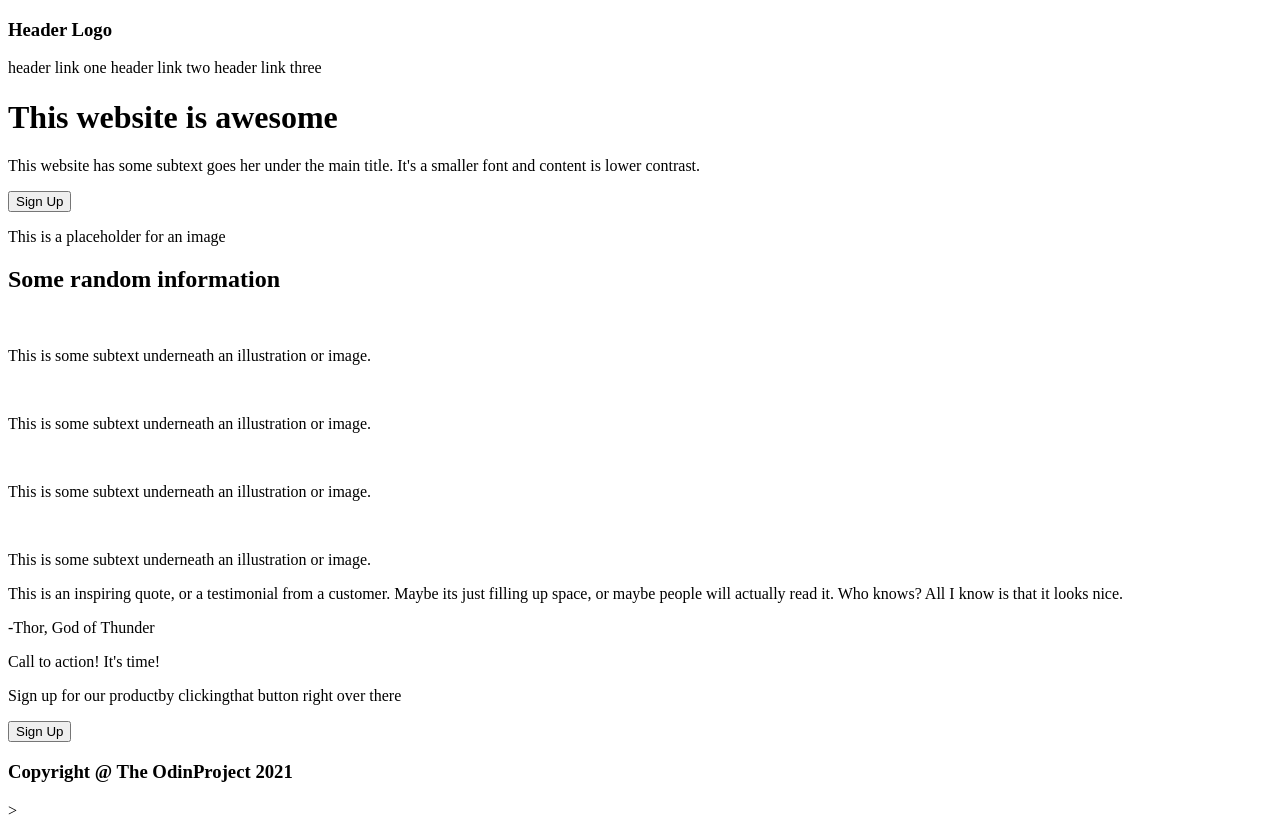
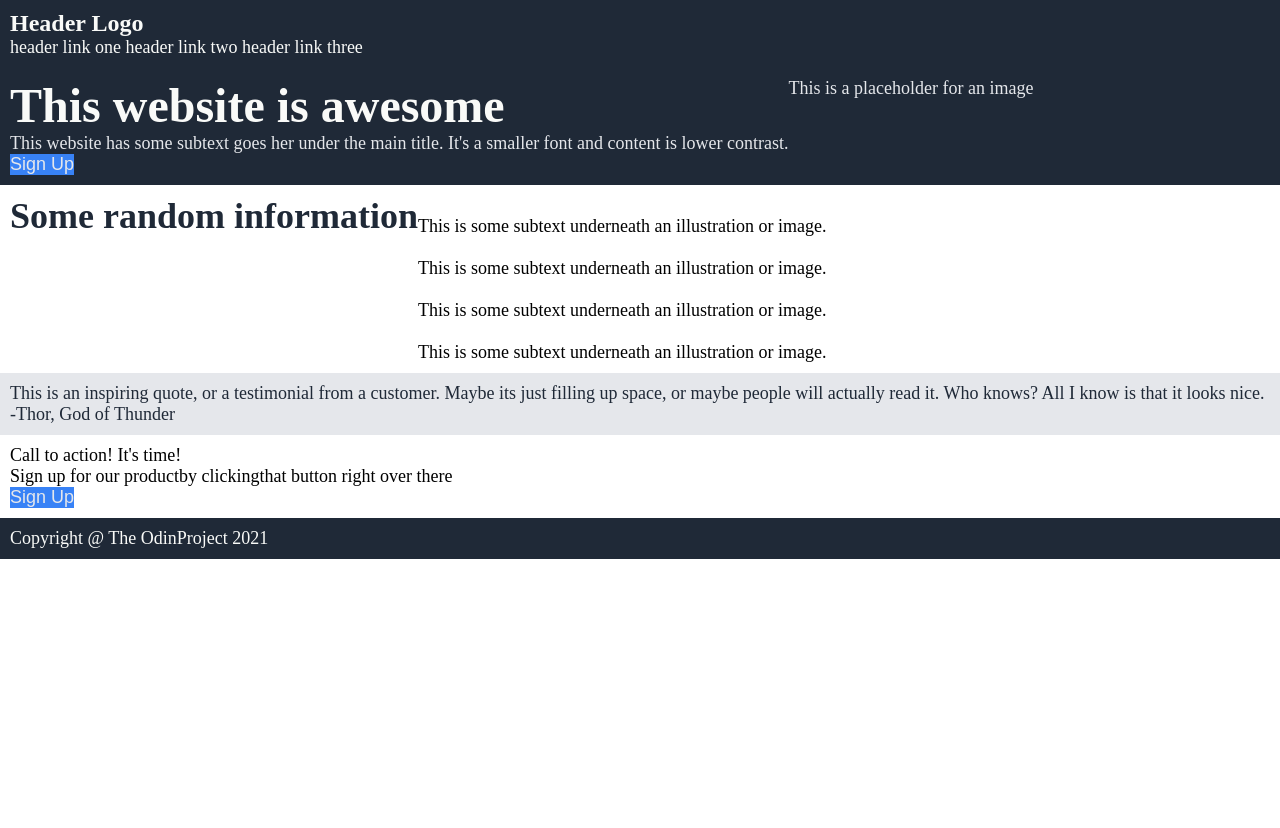
Before and after one commit to Jamtin68/LandingPage, a plain HTML site: page index.html in a window 1280 px wide. After the commit the page ends 800 px from the top, so only its background shows below. Drawn offline with Linux system fonts and the light colour scheme.

Commit message:
formatting stylesheet

```diff
--- a/index.html
+++ b/index.html
@@ -3,7 +3,7 @@
     <head>
         <meta charset="utf-8">
         <title>Landing Page</title>
-        <link rel="stylesheet" href="styles.css">
+        <link rel="stylesheet" href="style.css">
     </head>
     <body>
        <header>
@@ -14,21 +14,21 @@
              <a>header link three</a>
           </p>
        </header>
-       <div name="maindiv1" class="maindiv">
-          <div name="div1Text">
+       <div id="mainDiv1" class="mainDiv">
+          <div id="div1Text">
              <h1>This website is awesome</h1>
              <p>This website has some subtext goes her under the main title. It's a smaller font and content is lower contrast.</p>
              <button>Sign Up</button>
           </div>
-          <div name="div1Image">
+          <div id="div1Image">
              <p>This is a placeholder for an image</p>
           </div>
        </div>
-       <div name="mainDiv2" class="mainDiv">
-          <div name="div2Title">
+       <div id="mainDiv2" class="mainDiv">
+          <div id="div2Title">
              <h2>Some random information</h2>
           </div>
-          <div name="div3Content">
+          <div id="div3Content">
              <div class="infoBox">
                 <img src="">
                 <p>This is some subtext underneath an illustration or image.</p>
@@ -47,21 +47,21 @@
             </div>
           </div>
        </div>
-       <div name="mainDiv3" class="mainDiv">
-          <div name="div3Content">
-            <div name="div3Quote">
+       <div id="mainDiv3" class="mainDiv">
+          <div id="div3Content">
+            <div id="div3Quote">
                <p>This is an inspiring quote, or a testimonial from a customer. Maybe its just filling up space, or maybe people will actually read it. Who knows? All I know is that it looks nice.</p>
             </div>
-            <div name="div3Quotee">
+            <div id="div3Quotee">
                <p>-Thor, God of Thunder</p>
             </div>
           </div>
        </div>
-       <div name="mainDiv4" class="mainDiv">
-          <div name="div4Content">
-            <div name="div4Text">
-               <p name="div4Title">Call to action! It's time!</p>
-               <p name="div4text">Sign up for our productby clickingthat button right over there</p>
+       <div id="mainDiv4" class="mainDiv">
+          <div id="div4Content">
+            <div id="div4Text">
+               <p id="div4Title">Call to action! It's time!</p>
+               <p id="div4text">Sign up for our productby clickingthat button right over there</p>
             </div>
             <div>
                <button>Sign Up</button>
@@ -69,7 +69,7 @@
           </div>
        </div>
        <footer>
-          <h3>Copyright @ The OdinProject 2021</h3>>
+          <p>Copyright @ The OdinProject 2021</p>
        </footer>
     </body>
 </html>
--- a/style.css
+++ b/style.css
@@ -1,12 +1,22 @@
 
-div {
+* {
   border: 0px;
+  margin: 0px;
+  padding: 0px;
   font-size: 18px;
 }
 
-header, .divMain1, footer {
+.mainDiv {
+  display: flex;
+}
+
+header, #mainDiv1, footer {
     background-color: #1F2937;
     color: #F9FAF8;
+}
+
+header, footer, .mainDiv {
+    padding: 10px;
 }
 
 h1 {
@@ -25,15 +35,16 @@ h3 {
   font-size: 24px;
 }
 
-.divMain1 p {
+#mainDiv1 p {
   color:  #E5E7EB;
 }
 
 button {
-  color: #3882F6;
+  background-color: #3882F6;
+  color: #E5E7EB;
 }
 
-.divMain3 {
+#mainDiv3 {
     background-color: #E5E7EB;
     font-size: 36px;
     font-style: light italic;
```
